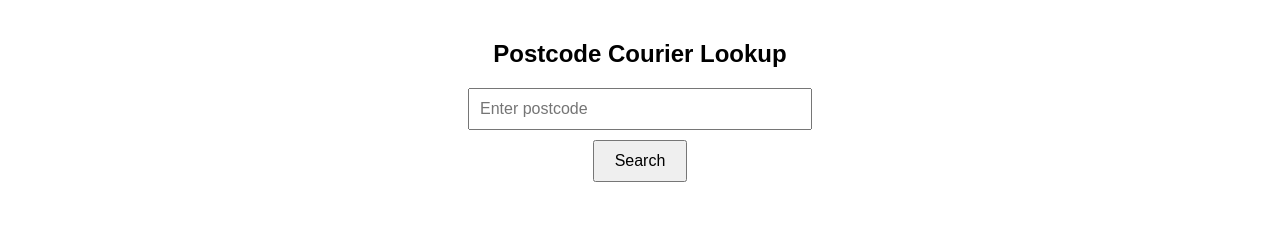
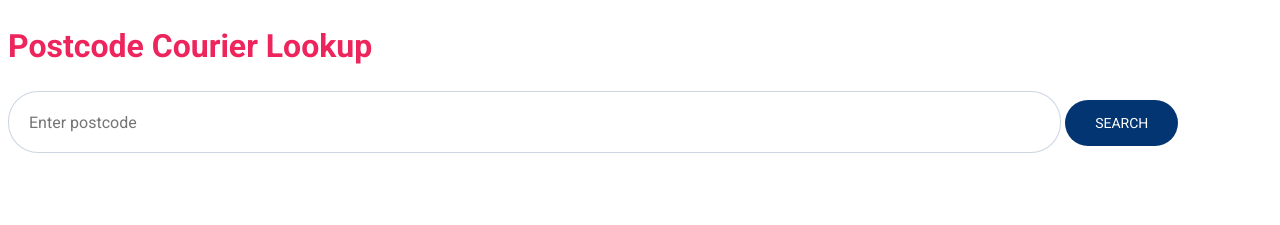
Before and after one commit to hlsrepo/postcode-lookup, a website: page public/index.html in a window 1280 px wide. Drawn offline with Linux system fonts and the light colour scheme.

Commit message:
update styling

```diff
--- a/public/index.html
+++ b/public/index.html
@@ -3,37 +3,59 @@
 <head>
   <meta charset="UTF-8">
   <title>Postcode Courier Lookup</title>
+  <link rel="preconnect" href="https://fonts.googleapis.com">
+  <link rel="preconnect" href="https://fonts.gstatic.com" crossorigin>
+  <link href="https://fonts.googleapis.com/css2?family=Roboto:ital,wght@0,100..900;1,100..900&display=swap" rel="stylesheet">
   <style>
-    body {
-      font-family: Arial, sans-serif;
-      padding: 20px;
-      max-width: 400px;
-      margin: auto;
-      text-align: center;
-    }
     input {
       padding: 10px;
       width: 80%;
       margin-bottom: 10px;
       font-size: 16px;
     }
-    button {
-      padding: 10px 20px;
-      font-size: 16px;
-      cursor: pointer;
-    }
     .result {
       margin-top: 20px;
       font-weight: bold;
-      font-size: 18px;
+      font-size: 16px;
     }
+    button {
+        background: #033572;
+        border: 0;
+        color: white;
+        border-radius: 30px;
+        text-transform: uppercase;
+        padding: 15px 30px;
+        font-size: 14px;
+        cursor: pointer;
+    }
+
+      * {
+          font-family: 'Roboto', sans-serif;
+      }
+
+      input#postcode {
+          border: 1px solid rgba(2, 53, 113, 0.2);
+          border-radius: 30px;
+          padding: 10px 20px;
+          height: 40px;
+      }
+
+      h2 {
+          color: #ed255c;
+          font-size: 32px;
+      }
   </style>
 </head>
 <body>
-  <h2>Postcode Courier Lookup</h2>
-  <input type="text" id="postcode" placeholder="Enter postcode">
-  <br>
-  <button onclick="lookupPostcode()">Search</button>
+  <div class="body-content">
+     <h2>Postcode Courier Lookup</h2>
+    <div class="postcode-form">
+      <input type="text" id="postcode" placeholder="Enter postcode">
+      <button onclick="lookupPostcode()">Search</button>
+    </div>
+  </div>
+
+
 
   <div class="result" id="result"></div>
 
@@ -56,7 +78,7 @@
             const icon = data.delivers ? '✅' : '❌';
             resultDiv.innerHTML = `
               ${icon} <strong>Courier Channel:</strong> ${data.courier_channel}<br>
-              <em>${data.message}</em>
+              ${data.message}
             `;
           } else {
             resultDiv.textContent = "❌ No courier found for this postcode.";
```
